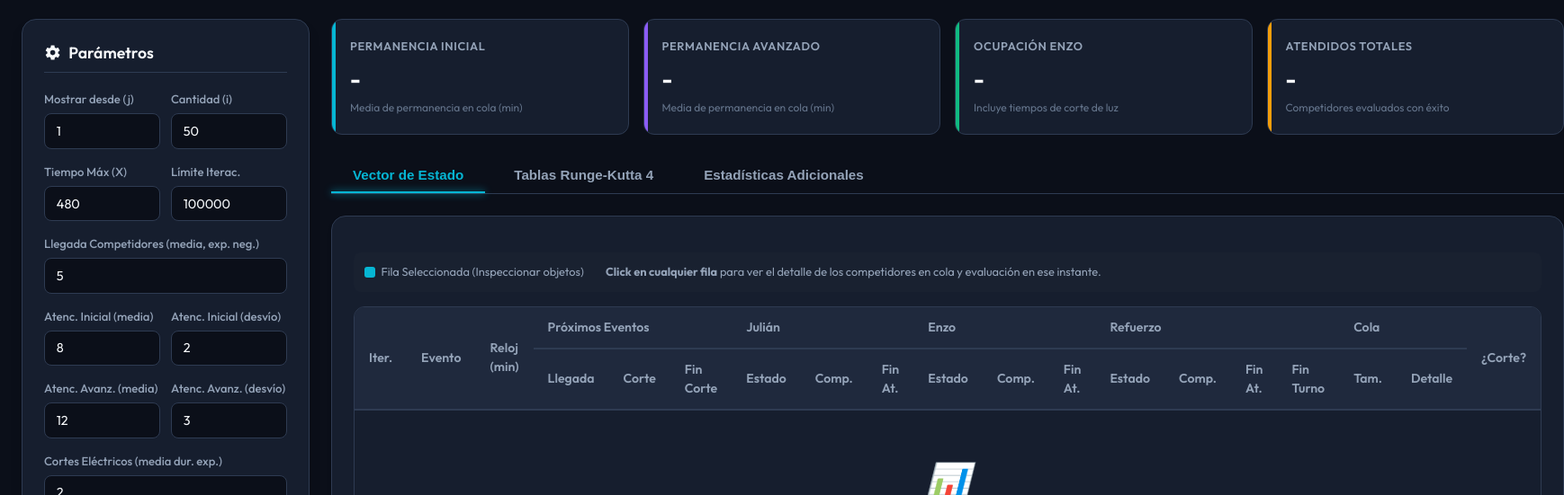
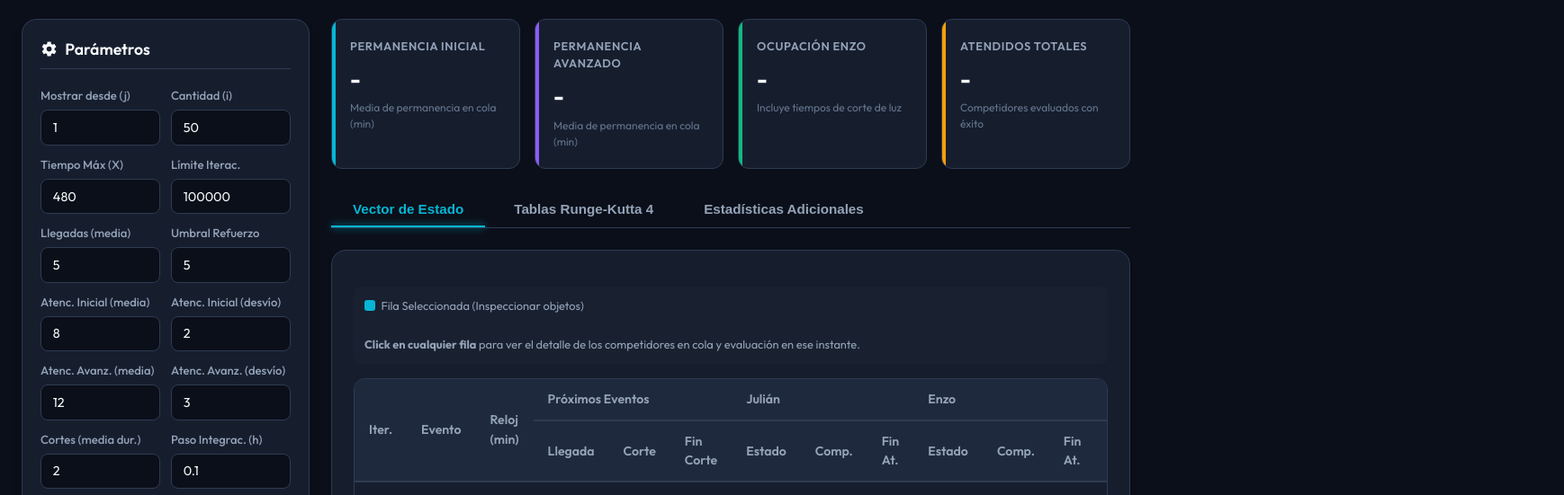
Before and after one commit to luciarubio1/tp-simulacion, a plain HTML site: page index.html in a window 1280 px wide. Shown: the part 121-672 px from the top of the page at 90% size, 1738 px wide, since content can reach past the window. Drawn offline with Linux system fonts and the light colour scheme.

Commit message:
cambio para que se vea bien en pantalla

```diff
--- a/index.css
+++ b/index.css
@@ -126,8 +126,10 @@
   background-color: var(--bg-secondary);
   border: 1px solid var(--border-color);
   border-radius: 16px;
-  padding: 1.5rem;
+  padding: 1.25rem;
   height: fit-content;
+  max-height: calc(100vh - 3rem);
+  overflow-y: auto;
   position: sticky;
   top: 1.5rem;
   box-shadow: var(--shadow-lg);
@@ -146,7 +148,7 @@
 }
 
 .form-group {
-  margin-bottom: 1rem;
+  margin-bottom: 0.75rem;
 }
 
 .form-group-row {
@@ -215,13 +217,26 @@
   display: flex;
   flex-direction: column;
   gap: 1.5rem;
+  min-width: 0;
 }
 
 /* Metrics Dashboard */
 .metrics-grid {
   display: grid;
-  grid-template-columns: repeat(auto-fit, minmax(220px, 1fr));
+  grid-template-columns: repeat(4, 1fr);
   gap: 1rem;
+}
+
+@media (max-width: 1200px) {
+  .metrics-grid {
+    grid-template-columns: repeat(2, 1fr);
+  }
+}
+
+@media (max-width: 640px) {
+  .metrics-grid {
+    grid-template-columns: 1fr;
+  }
 }
 
 .metric-card {
--- a/index.html
+++ b/index.html
@@ -61,9 +61,15 @@
           </div>
         </div>
 
-        <div class="form-group">
-          <label for="media_llegadas">Llegada Competidores (media, exp. neg.)</label>
-          <input type="number" id="media_llegadas" value="5" step="0.1" min="0.1" required>
+        <div class="form-group-row">
+          <div class="form-group">
+            <label for="media_llegadas" title="Tiempo medio entre llegadas (distribución exponencial)">Llegadas (media)</label>
+            <input type="number" id="media_llegadas" value="5" step="0.1" min="0.1" required>
+          </div>
+          <div class="form-group">
+            <label for="umbral_refuerzo" title="Largo de la cola a partir de la cual se convoca al Juez de Refuerzo">Umbral Refuerzo</label>
+            <input type="number" id="umbral_refuerzo" value="5" min="1" required>
+          </div>
         </div>
 
         <div class="form-group-row">
@@ -88,19 +94,14 @@
           </div>
         </div>
 
-        <div class="form-group">
-          <label for="media_corte">Cortes Eléctricos (media dur. exp.)</label>
-          <input type="number" id="media_corte" value="2" step="0.1" min="0.1" required>
-        </div>
-
         <div class="form-group-row">
           <div class="form-group">
-            <label for="h_rk">Paso Integración (h RK4)</label>
-            <input type="number" id="h_rk" value="0.1" step="0.001" min="0.001" max="1" required>
+            <label for="media_corte" title="Media de duración del corte eléctrico (exponencial)">Cortes (media dur.)</label>
+            <input type="number" id="media_corte" value="2" step="0.1" min="0.1" required>
           </div>
           <div class="form-group">
-            <label for="umbral_refuerzo" title="Largo de la cola a partir de la cual se convoca al Juez de Refuerzo">Umbral Refuerzo</label>
-            <input type="number" id="umbral_refuerzo" value="5" min="1" required>
+            <label for="h_rk" title="Paso de integración para Runge-Kutta 4to orden">Paso Integrac. (h)</label>
+            <input type="number" id="h_rk" value="0.1" step="0.001" min="0.001" max="1" required>
           </div>
         </div>
 
```
